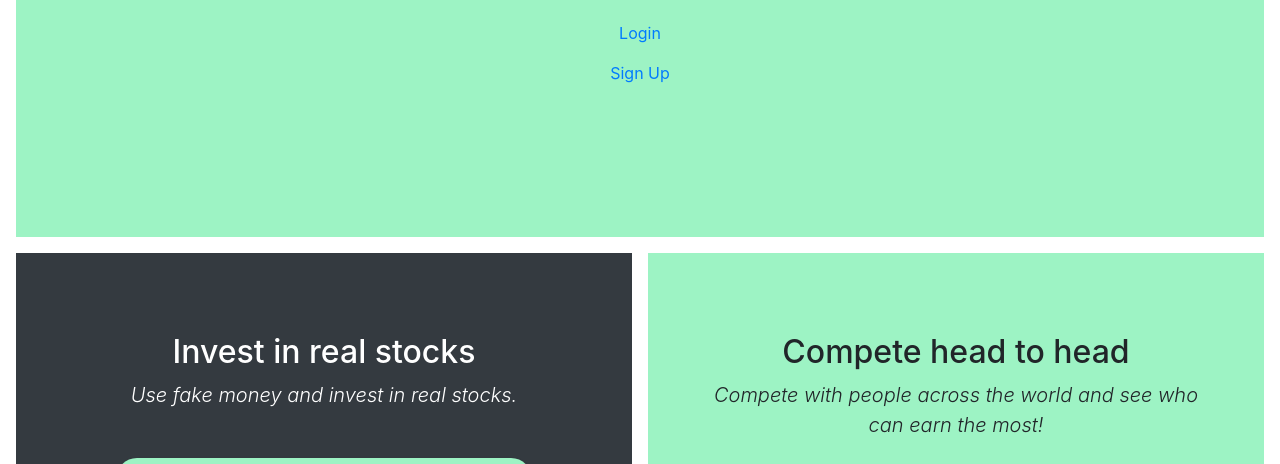
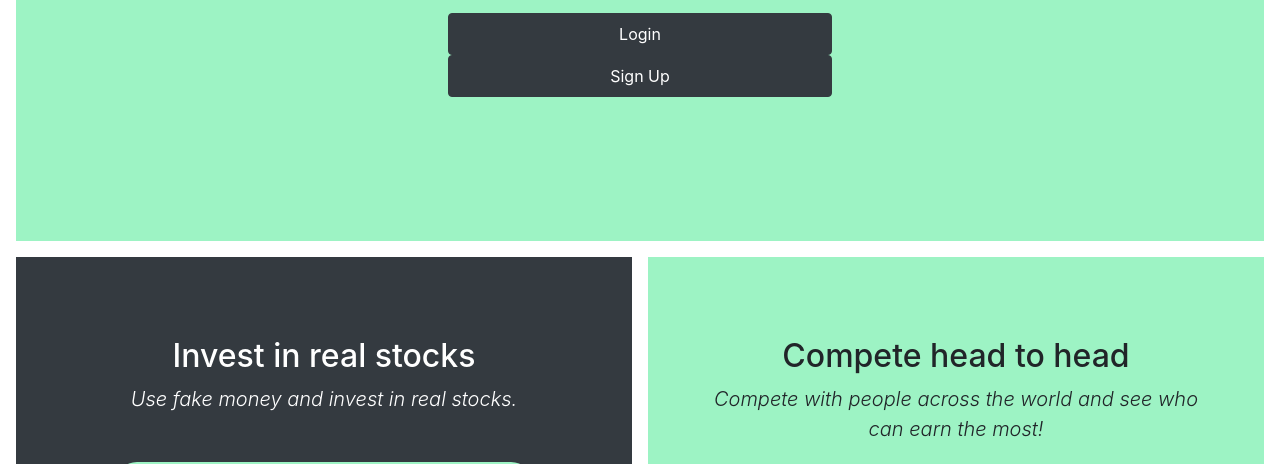
Before and after one commit to Ziyangll/GoldenGoose, a plain HTML site: page index.html in a window 1280 px wide. Shown: the part 636-1100 px from the top of the page. Drawn offline with nearby package versions, Linux system fonts and the light colour scheme.

Commit message:
change btn

```diff
--- a/index.html
+++ b/index.html
@@ -96,9 +96,9 @@
         <p class="lead font-weight-normal">Turn investing into gaming.</p>
       </em>
 
-      <a class="nav-link" href="sign-in/index.html">Login</a>
+      <a class="nav-link btn btn-dark" href="sign-in/index.html">Login</a>
 
-      <a class="nav-link" href="register/index.html">Sign Up</a>
+      <a class="nav-link btn btn-dark" href="register/index.html">Sign Up</a>
     </div>
 
   </div>
```
